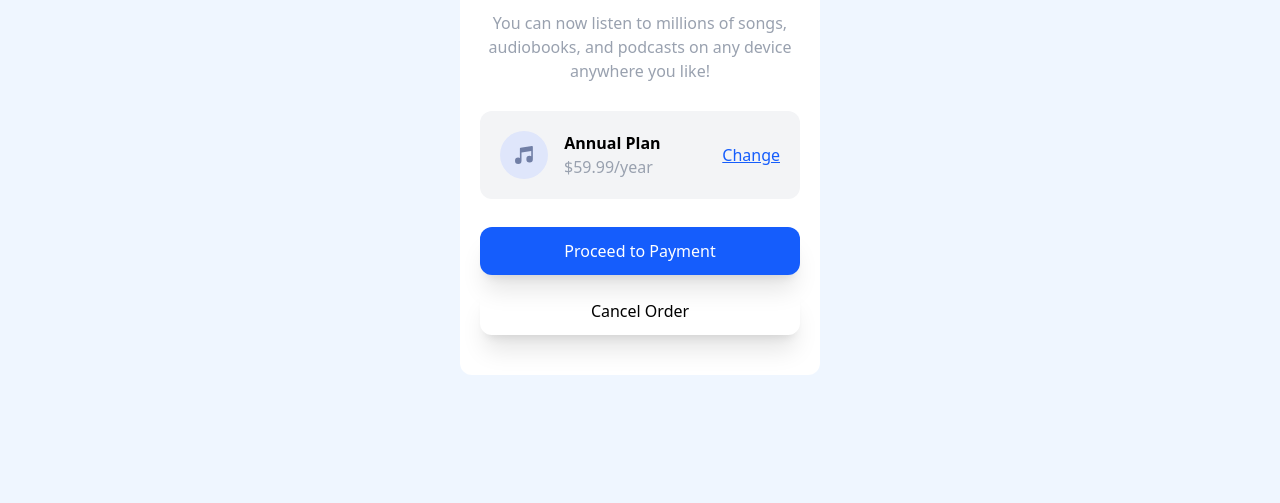
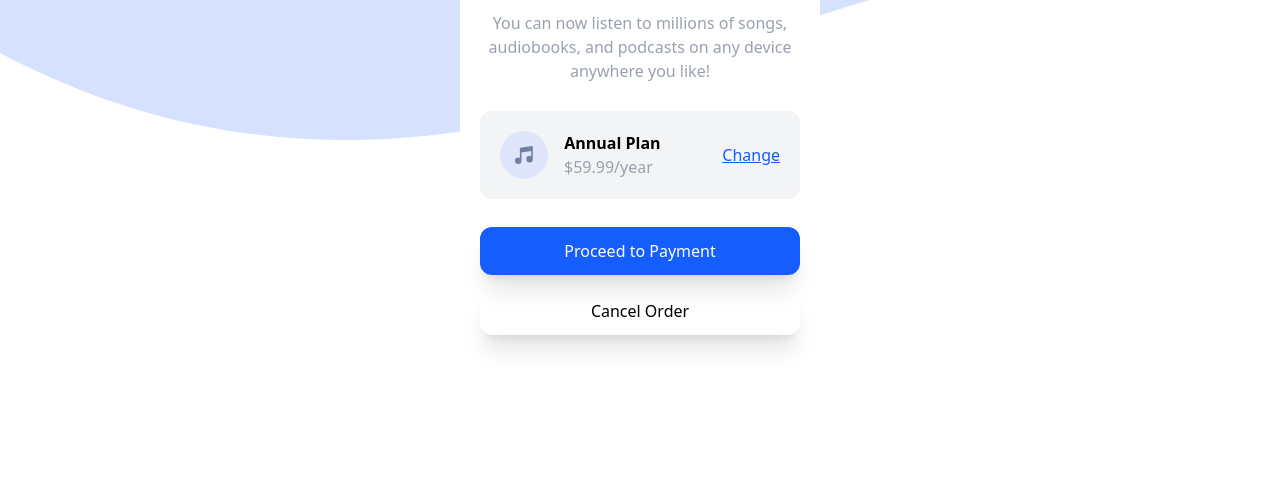
Before and after one commit to oluwanifemidomi007/order-summary-component-main, a plain HTML site: page index.html in a window 1280 px wide. Shown: the part 297-800 px from the top of the page. Drawn offline with nearby package versions, Linux system fonts and the light colour scheme.

Commit message:
done again

```diff
--- a/index.html
+++ b/index.html
@@ -5,7 +5,7 @@
     <meta name="viewport" content="width=device-width, initial-scale=1.0" />
     <script src="https://cdn.jsdelivr.net/npm/@tailwindcss/browser@4"></script>
   </head>
-  <body class="bg-blue-50">
+  <body class="bg-[url(images/pattern-background-desktop.svg)] bg-no-repeat">
     <div
       class="bg-white flex flex-col w-90 mx-auto mt-10 h-158 rounded-xl text-center">
       <img src="/images/illustration-hero.svg" class="w-100 rounded-t-xl" />
```
